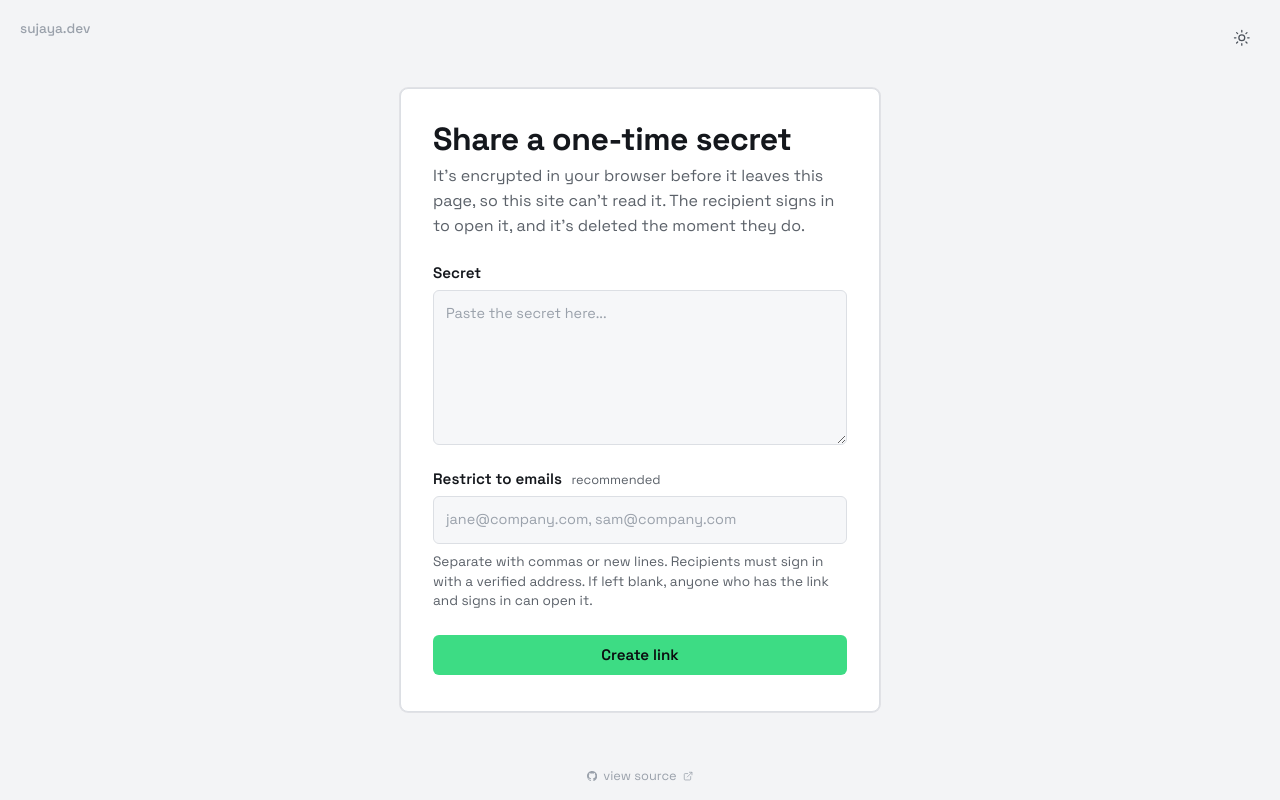
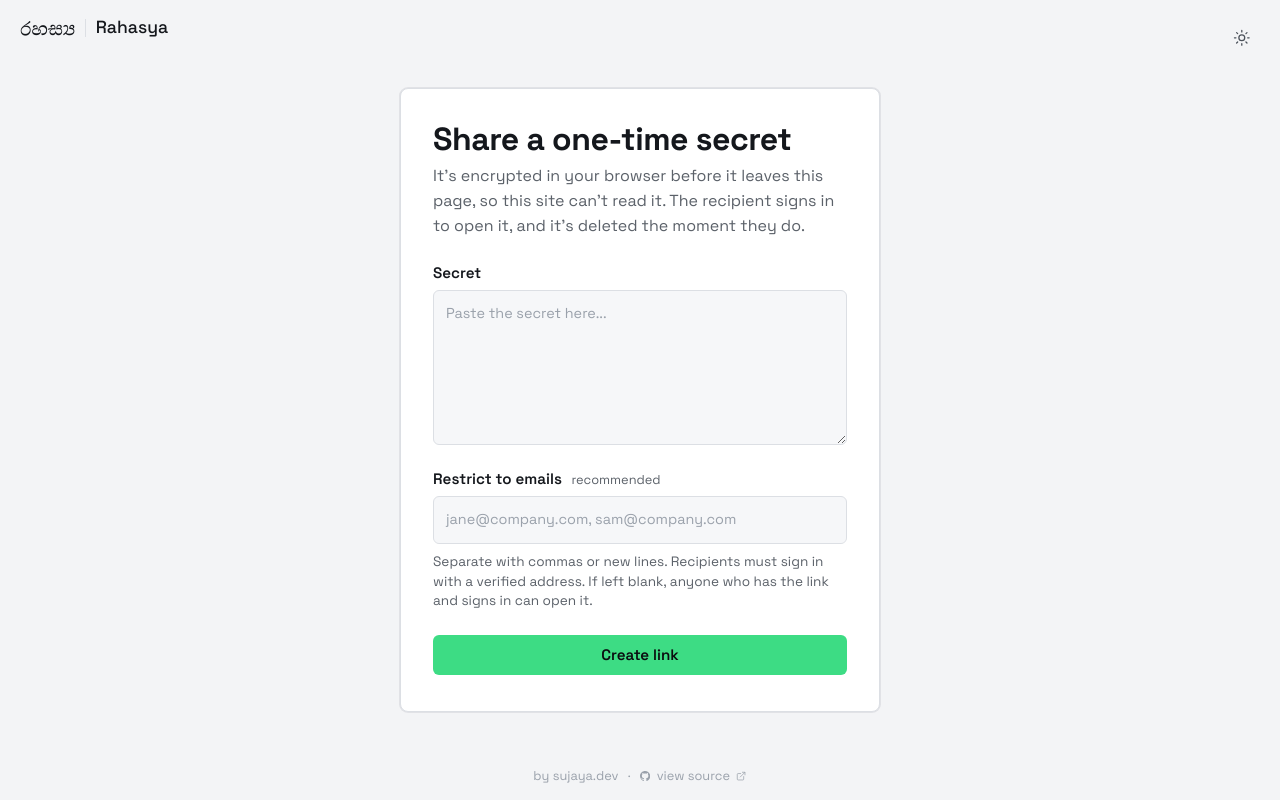
Before and after one commit to sujayamindev/secret-share-tool, a FastAPI app: page / in a window 1280 px wide. Run offline with FastAPI, Linux system fonts and the light colour scheme; parts of the project's set-up code (start-up, migrations or seed data) failed here and were passed over.

Commit message:
feat(brand): name the product Rahasya
- Top-left lockup 'රහස්‍ය | Rahasya' on all four pages, linking home.
  The Sinhala word for 'secret' is the mark; the romanisation beside it
  keeps the name readable and pronounceable. lang="si" on the Sinhala,
  aria-label 'Rahasya, home' on the link.
- Logo font: Maname (OFL) cut to the six code points of the word plus
  its conjunct glyphs, 6 KB WOFF2, self-hosted (font-src 'self').
- Sizes matched by eye and the Sinhala shifted up 0.22em, measured, so
  both names share an optical centre.
- Page titles end in '· Rahasya'; 'by sujaya.dev' moves to the footer.

```diff
--- a/app/static/style.css
+++ b/app/static/style.css
@@ -1,8 +1,8 @@
 /* Fonts are served from this site, not from a font CDN. The page that shows
    a decrypted secret should not load anything from another origin, and the
-   Content-Security-Policy (font-src 'self') enforces that. Both families are
-   variable fonts, so one file each covers every weight used below.
-   Licences: fonts/OFL-*.txt (SIL Open Font License 1.1). */
+   Content-Security-Policy (font-src 'self') enforces that. The two text
+   families are variable fonts, so one file each covers every weight used
+   below. Licences: fonts/OFL-*.txt (SIL Open Font License 1.1). */
 @font-face {
   font-family: 'Space Grotesk';
   src: url('/static/fonts/space-grotesk-latin-wght.woff2') format('woff2');
@@ -17,6 +17,22 @@
   font-weight: 100 800;
   font-style: normal;
   font-display: swap;
+}
+
+/* The logo mark only: Maname cut down to the six code points of රහස්‍ය
+   (ZWJ included) plus the conjunct glyphs its shaping rules produce, about
+   6 KB instead of 500. Rebuild with:
+     python -m fontTools.subset Maname-Regular.ttf --layout-features='*'
+       --unicodes=U+0DBB,U+0DC4,U+0DC3,U+0DCA,U+200D,U+0DBA
+       --flavor=woff2 --output-file=maname-rahasya.woff2
+   font-display: block, because a logo swapping fonts after load is worse
+   than a brief blank, and the file is tiny. */
+@font-face {
+  font-family: 'Rahasya Mark';
+  src: url('/static/fonts/maname-rahasya.woff2') format('woff2');
+  font-weight: 400;
+  font-style: normal;
+  font-display: block;
 }
 
 /* The scripts switch views with the `hidden` attribute. Without this, any
@@ -102,19 +118,60 @@ body {
   font-family: 'JetBrains Mono', ui-monospace, monospace;
 }
 
+/* Brand: the Sinhala word for "secret" as the mark, with its romanisation
+   beside it so the name is readable and pronounceable for everyone. The
+   Sinhala is a real word, not decoration, so it carries lang="si" and screen
+   readers get the Latin name from the link's aria-label. */
 .brand-mark {
   position: fixed;
-  top: 1.25rem;
+  top: 1.1rem;
   left: 1.25rem;
-  font-size: 0.85rem;
-  font-weight: 500;
-  color: var(--placeholder);
+  display: inline-flex;
+  align-items: center;
+  gap: 0.6rem;
+  color: var(--text);
   text-decoration: none;
+}
+
+.brand-si {
+  font-family: 'Rahasya Mark', 'Nirmala UI', 'Iskoola Pota', 'Sinhala Sangam MN',
+    'Noto Sans Sinhala', sans-serif;
+  font-size: 1.3rem;
+  line-height: 1;
+  /* Maname's vertical metrics sit the letters low in their line box, so
+     centring the boxes leaves the Sinhala ~4.5px below the Latin. Measured
+     ink centres, then shifted by the difference (in em, so it scales). */
+  transform: translateY(-0.22em);
   transition: color 0.15s;
 }
 
-.brand-mark:hover {
+/* A drawn rule rather than a typed "|": the font's pipe is taller than the
+   letters and reads heavier than a divider should. */
+.brand-sep {
+  width: 1px;
+  height: 1.1rem;
+  background: var(--border);
+}
+
+/* Matched by eye, not by font-size: Maname has only a thin regular
+   weight, so at equal sizes the Sinhala reads smaller next to the Latin.
+   The Sinhala is set larger and the Latin a step lighter to balance. */
+.brand-latin {
+  font-size: 1.1rem;
+  font-weight: 500;
+  line-height: 1;
+  transition: color 0.15s;
+}
+
+.brand-mark:hover .brand-si,
+.brand-mark:hover .brand-latin {
   color: var(--accent-text);
+}
+
+.brand-mark:focus-visible {
+  outline: 2px solid var(--accent-text);
+  outline-offset: 4px;
+  border-radius: 2px;
 }
 
 .theme-toggle {
@@ -442,6 +499,10 @@ a.text-link:hover {
   color: var(--accent-text);
 }
 
+.footer-sep {
+  margin: 0 0.6rem;
+}
+
 /* A link that looks like the primary button (the sign-in action is a plain
    navigation, so it is an <a>, not a <button>). */
 a.button-link {
--- a/app/templates/create.html
+++ b/app/templates/create.html
@@ -3,7 +3,7 @@
 <head>
   <meta charset="UTF-8">
   <meta name="viewport" content="width=device-width, initial-scale=1.0">
-  <title>Share a Secret</title>
+  <title>Share a one-time secret · Rahasya</title>
   <!-- Not deferred on purpose: sets the theme before first paint. There is no
        inline script anywhere: the Content-Security-Policy only allows files
        from /static. -->
@@ -15,7 +15,7 @@
   <script src="/static/create.js" defer></script>
 </head>
 <body>
-  <a href="https://sujaya.dev" target="_blank" rel="noopener noreferrer" class="brand-mark">sujaya.dev</a>
+  <a href="/" class="brand-mark" aria-label="Rahasya, home"><span class="brand-si" lang="si">රහස්&zwj;ය</span><span class="brand-sep" aria-hidden="true"></span><span class="brand-latin">Rahasya</span></a>
   <button id="theme-toggle" class="theme-toggle" type="button" aria-label="Toggle color theme" title="Toggle theme">
     <svg class="icon-sun" viewBox="0 0 24 24" fill="none" stroke="currentColor" stroke-width="1.75" stroke-linecap="round" stroke-linejoin="round" aria-hidden="true">
       <circle cx="12" cy="12" r="4"></circle>
@@ -63,6 +63,8 @@
     </div>
   </main>
   <footer class="site-footer">
+    <a href="https://sujaya.dev" target="_blank" rel="noopener noreferrer">by sujaya.dev</a>
+    <span class="footer-sep" aria-hidden="true">&middot;</span>
     <a href="https://github.com/sujayamindev/secret-share-tool" target="_blank" rel="noopener noreferrer">
       <svg class="icon-github" viewBox="0 0 24 24" aria-hidden="true"><path d="M12 0C5.37 0 0 5.373 0 12c0 5.303 3.438 9.8 8.205 11.385.6.113.82-.258.82-.577 0-.285-.01-1.04-.015-2.04-3.338.724-4.042-1.61-4.042-1.61-.546-1.385-1.333-1.755-1.333-1.755-1.089-.744.083-.729.083-.729 1.205.084 1.84 1.237 1.84 1.237 1.07 1.834 2.807 1.304 3.492.997.108-.775.42-1.305.763-1.605-2.665-.303-5.466-1.332-5.466-5.93 0-1.31.469-2.381 1.236-3.221-.124-.303-.535-1.523.117-3.176 0 0 1.008-.322 3.301 1.23.957-.266 1.983-.399 3.003-.404 1.02.005 2.047.138 3.006.404 2.29-1.552 3.297-1.23 3.297-1.23.653 1.653.242 2.873.118 3.176.77.84 1.235 1.911 1.235 3.221 0 4.609-2.807 5.624-5.479 5.921.43.372.823 1.102.823 2.222 0 1.604-.014 2.896-.014 3.286 0 .32.217.694.825.576C20.565 21.796 24 17.301 24 12c0-6.627-5.373-12-12-12z"/></svg>
       view source
--- a/app/templates/error.html
+++ b/app/templates/error.html
@@ -3,7 +3,7 @@
 <head>
   <meta charset="UTF-8">
   <meta name="viewport" content="width=device-width, initial-scale=1.0">
-  <title>{{ title }}</title>
+  <title>{{ title }} · Rahasya</title>
   <!-- Not deferred on purpose: sets the theme before first paint. There is no
        inline script anywhere: the Content-Security-Policy only allows files
        from /static. -->
@@ -13,7 +13,7 @@
   <script src="/static/theme.js" defer></script>
 </head>
 <body>
-  <a href="https://sujaya.dev" target="_blank" rel="noopener noreferrer" class="brand-mark">sujaya.dev</a>
+  <a href="/" class="brand-mark" aria-label="Rahasya, home"><span class="brand-si" lang="si">රහස්&zwj;ය</span><span class="brand-sep" aria-hidden="true"></span><span class="brand-latin">Rahasya</span></a>
   <button id="theme-toggle" class="theme-toggle" type="button" aria-label="Toggle color theme" title="Toggle theme">
     <svg class="icon-sun" viewBox="0 0 24 24" fill="none" stroke="currentColor" stroke-width="1.75" stroke-linecap="round" stroke-linejoin="round" aria-hidden="true">
       <circle cx="12" cy="12" r="4"></circle>
@@ -31,6 +31,8 @@
     </div>
   </main>
   <footer class="site-footer">
+    <a href="https://sujaya.dev" target="_blank" rel="noopener noreferrer">by sujaya.dev</a>
+    <span class="footer-sep" aria-hidden="true">&middot;</span>
     <a href="https://github.com/sujayamindev/secret-share-tool" target="_blank" rel="noopener noreferrer">
       <svg class="icon-github" viewBox="0 0 24 24" aria-hidden="true"><path d="M12 0C5.37 0 0 5.373 0 12c0 5.303 3.438 9.8 8.205 11.385.6.113.82-.258.82-.577 0-.285-.01-1.04-.015-2.04-3.338.724-4.042-1.61-4.042-1.61-.546-1.385-1.333-1.755-1.333-1.755-1.089-.744.083-.729.083-.729 1.205.084 1.84 1.237 1.84 1.237 1.07 1.834 2.807 1.304 3.492.997.108-.775.42-1.305.763-1.605-2.665-.303-5.466-1.332-5.466-5.93 0-1.31.469-2.381 1.236-3.221-.124-.303-.535-1.523.117-3.176 0 0 1.008-.322 3.301 1.23.957-.266 1.983-.399 3.003-.404 1.02.005 2.047.138 3.006.404 2.29-1.552 3.297-1.23 3.297-1.23.653 1.653.242 2.873.118 3.176.77.84 1.235 1.911 1.235 3.221 0 4.609-2.807 5.624-5.479 5.921.43.372.823 1.102.823 2.222 0 1.604-.014 2.896-.014 3.286 0 .32.217.694.825.576C20.565 21.796 24 17.301 24 12c0-6.627-5.373-12-12-12z"/></svg>
       view source
--- a/app/templates/gone.html
+++ b/app/templates/gone.html
@@ -3,7 +3,7 @@
 <head>
   <meta charset="UTF-8">
   <meta name="viewport" content="width=device-width, initial-scale=1.0">
-  <title>Link unavailable</title>
+  <title>Link unavailable · Rahasya</title>
   <!-- Not deferred on purpose: sets the theme before first paint. There is no
        inline script anywhere: the Content-Security-Policy only allows files
        from /static. -->
@@ -13,7 +13,7 @@
   <script src="/static/theme.js" defer></script>
 </head>
 <body>
-  <a href="https://sujaya.dev" target="_blank" rel="noopener noreferrer" class="brand-mark">sujaya.dev</a>
+  <a href="/" class="brand-mark" aria-label="Rahasya, home"><span class="brand-si" lang="si">රහස්&zwj;ය</span><span class="brand-sep" aria-hidden="true"></span><span class="brand-latin">Rahasya</span></a>
   <button id="theme-toggle" class="theme-toggle" type="button" aria-label="Toggle color theme" title="Toggle theme">
     <svg class="icon-sun" viewBox="0 0 24 24" fill="none" stroke="currentColor" stroke-width="1.75" stroke-linecap="round" stroke-linejoin="round" aria-hidden="true">
       <circle cx="12" cy="12" r="4"></circle>
@@ -31,6 +31,8 @@
     </div>
   </main>
   <footer class="site-footer">
+    <a href="https://sujaya.dev" target="_blank" rel="noopener noreferrer">by sujaya.dev</a>
+    <span class="footer-sep" aria-hidden="true">&middot;</span>
     <a href="https://github.com/sujayamindev/secret-share-tool" target="_blank" rel="noopener noreferrer">
       <svg class="icon-github" viewBox="0 0 24 24" aria-hidden="true"><path d="M12 0C5.37 0 0 5.373 0 12c0 5.303 3.438 9.8 8.205 11.385.6.113.82-.258.82-.577 0-.285-.01-1.04-.015-2.04-3.338.724-4.042-1.61-4.042-1.61-.546-1.385-1.333-1.755-1.333-1.755-1.089-.744.083-.729.083-.729 1.205.084 1.84 1.237 1.84 1.237 1.07 1.834 2.807 1.304 3.492.997.108-.775.42-1.305.763-1.605-2.665-.303-5.466-1.332-5.466-5.93 0-1.31.469-2.381 1.236-3.221-.124-.303-.535-1.523.117-3.176 0 0 1.008-.322 3.301 1.23.957-.266 1.983-.399 3.003-.404 1.02.005 2.047.138 3.006.404 2.29-1.552 3.297-1.23 3.297-1.23.653 1.653.242 2.873.118 3.176.77.84 1.235 1.911 1.235 3.221 0 4.609-2.807 5.624-5.479 5.921.43.372.823 1.102.823 2.222 0 1.604-.014 2.896-.014 3.286 0 .32.217.694.825.576C20.565 21.796 24 17.301 24 12c0-6.627-5.373-12-12-12z"/></svg>
       view source
--- a/app/templates/secret.html
+++ b/app/templates/secret.html
@@ -3,7 +3,7 @@
 <head>
   <meta charset="UTF-8">
   <meta name="viewport" content="width=device-width, initial-scale=1.0">
-  <title>A secret for you</title>
+  <title>A secret for you · Rahasya</title>
   <!-- Not deferred on purpose: sets the theme before first paint. There is no
        inline script anywhere: the Content-Security-Policy only allows files
        from /static. -->
@@ -15,7 +15,7 @@
   <script src="/static/secret.js" defer></script>
 </head>
 <body>
-  <a href="https://sujaya.dev" target="_blank" rel="noopener noreferrer" class="brand-mark">sujaya.dev</a>
+  <a href="/" class="brand-mark" aria-label="Rahasya, home"><span class="brand-si" lang="si">රහස්&zwj;ය</span><span class="brand-sep" aria-hidden="true"></span><span class="brand-latin">Rahasya</span></a>
   <button id="theme-toggle" class="theme-toggle" type="button" aria-label="Toggle color theme" title="Toggle theme">
     <svg class="icon-sun" viewBox="0 0 24 24" fill="none" stroke="currentColor" stroke-width="1.75" stroke-linecap="round" stroke-linejoin="round" aria-hidden="true">
       <circle cx="12" cy="12" r="4"></circle>
@@ -87,6 +87,8 @@
     </div>
   </main>
   <footer class="site-footer">
+    <a href="https://sujaya.dev" target="_blank" rel="noopener noreferrer">by sujaya.dev</a>
+    <span class="footer-sep" aria-hidden="true">&middot;</span>
     <a href="https://github.com/sujayamindev/secret-share-tool" target="_blank" rel="noopener noreferrer">
       <svg class="icon-github" viewBox="0 0 24 24" aria-hidden="true"><path d="M12 0C5.37 0 0 5.373 0 12c0 5.303 3.438 9.8 8.205 11.385.6.113.82-.258.82-.577 0-.285-.01-1.04-.015-2.04-3.338.724-4.042-1.61-4.042-1.61-.546-1.385-1.333-1.755-1.333-1.755-1.089-.744.083-.729.083-.729 1.205.084 1.84 1.237 1.84 1.237 1.07 1.834 2.807 1.304 3.492.997.108-.775.42-1.305.763-1.605-2.665-.303-5.466-1.332-5.466-5.93 0-1.31.469-2.381 1.236-3.221-.124-.303-.535-1.523.117-3.176 0 0 1.008-.322 3.301 1.23.957-.266 1.983-.399 3.003-.404 1.02.005 2.047.138 3.006.404 2.29-1.552 3.297-1.23 3.297-1.23.653 1.653.242 2.873.118 3.176.77.84 1.235 1.911 1.235 3.221 0 4.609-2.807 5.624-5.479 5.921.43.372.823 1.102.823 2.222 0 1.604-.014 2.896-.014 3.286 0 .32.217.694.825.576C20.565 21.796 24 17.301 24 12c0-6.627-5.373-12-12-12z"/></svg>
       view source
```
Also changed, not shown: app/static/fonts/OFL-Maname.txt (added, +93 -0 lines), app/static/fonts/maname-rahasya.woff2 (added).
